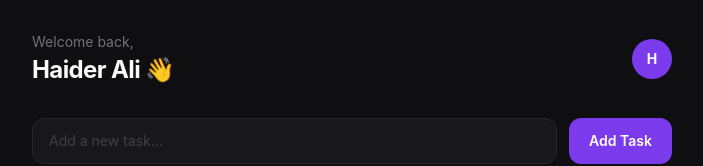
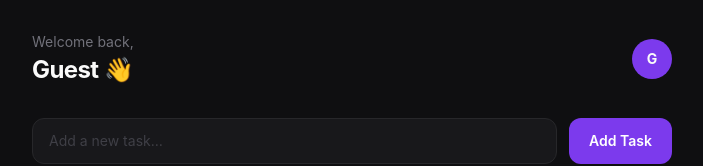
Before and after one commit to haideralyy01/taskflow, a React app in the folder frontend/: page /todo in a window 1280 px wide. Shown: the top 166 px of the page, without its empty margins (288-991 px from the left). Built offline with nearby package versions, Linux system fonts and the light colour scheme; the HTML template or start-up script is replaced by a standard one.

Commit message:
fix(auth): persist user state across refresh

```diff
--- a/frontend/src/context/AuthContext.jsx
+++ b/frontend/src/context/AuthContext.jsx
@@ -1,10 +1,18 @@
 import axios from "axios";
-import { createContext, useState, useContext } from "react";
+import { createContext, useState, useContext, useEffect } from "react";
 
 const AuthContext = createContext();
 
 export const AuthProvider = ({children}) => {
     const [user, setUser] = useState(null);
+    const [loading, setLoading] = useState(true)
+    useEffect(() => {
+    const savedUser = localStorage.getItem("user");
+        if (savedUser) {
+            setUser(JSON.parse(savedUser));
+        }
+        setLoading(false);
+    }, [])
 
     const signup = async (name, email, password) => {
         try {
@@ -17,6 +25,7 @@ export const AuthProvider = ({children}) => {
                 alert("Signup successful");
                 setUser(res.data.user);
                 localStorage.setItem("token", res.data.token);
+                localStorage.setItem("user", JSON.stringify(res.data.user));
             } else {
                 alert("Signup failed");
             }
@@ -36,6 +45,7 @@ export const AuthProvider = ({children}) => {
                 alert("Login successful");
                 setUser(res.data.user);
                 localStorage.setItem("token", res.data.token);
+                localStorage.setItem("user", JSON.stringify(res.data.user));
             } else {
                 alert("Login failed");
             }
@@ -51,7 +61,7 @@ export const AuthProvider = ({children}) => {
     }
 
     return (
-        <AuthContext.Provider value={{user, setUser, login, signup, logout}}>
+        <AuthContext.Provider value={{user, setUser, login, signup, logout, loading}}>
             {children}
         </AuthContext.Provider>
     )
--- a/frontend/src/pages/Todo.jsx
+++ b/frontend/src/pages/Todo.jsx
@@ -1,5 +1,7 @@
 import EditIcon from "../icons/EditIcon";
 import DeleteIcon from "../icons/DeleteIcon";
+import { useAuth } from "../context/AuthContext";
+
 
 const todos = [
     { id: 1, text: "Design the dashboard layout" },
@@ -9,12 +11,23 @@ const todos = [
 ];
 
 export default function TodoPage() {
-    const userName = "Haider Ali";
+    const { user, loading } = useAuth();
+    const userName = user?.name || "Guest";
 
     return (
         <div className="min-h-screen bg-[#0f0f11] font-sans text-[#fafafa] p-4 sm:p-8">
             <div className="max-w-160 mx-auto flex flex-col gap-8">
                 <div className="flex items-center justify-between">
+                    {loading ? (
+                        <>
+                            <div className="flex flex-col gap-2">
+                                <div className="h-3.5 w-24 rounded-full bg-[#27272a] animate-pulse" />
+                                <div className="h-7 w-40 rounded-lg bg-[#27272a] animate-pulse" />
+                            </div>
+                            <div className="w-10 h-10 rounded-full bg-[#27272a] animate-pulse" />
+                        </>
+                    ) : (
+                        <>
                             <div>
                                 <p className="text-sm text-[#71717a] mb-0.5">Welcome back,</p>
                                 <h1 className="text-2xl font-bold tracking-tight">{userName} 👋</h1>
@@ -22,6 +35,8 @@ export default function TodoPage() {
                             <div className="w-10 h-10 rounded-full bg-[#7c3aed] flex items-center justify-center font-bold text-sm select-none">
                                 {userName.charAt(0)}
                             </div>
+                        </>
+                    )}
                 </div>
                 <div className="flex gap-3">
                     <input
```
Lines whose indentation alone changed are shown as unchanged.
